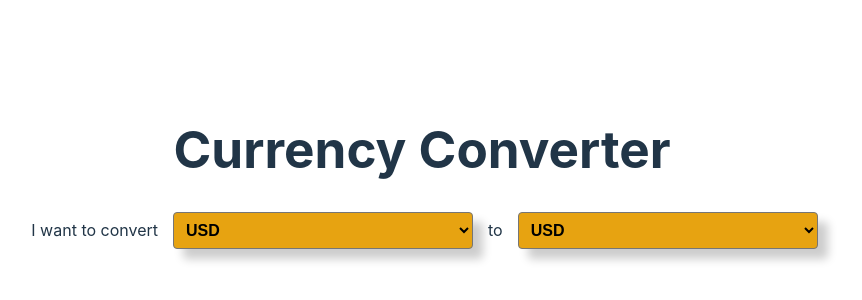
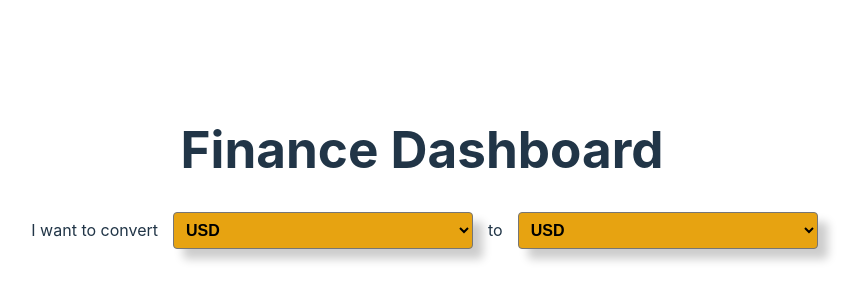
Before and after one commit to OPR38/Finance-Dashboard, a React (Vite) app: page / in a window 1280 px wide. Shown: the part 222-522 px from the top of the page, without its empty margins (218-1080 px from the left). Built offline with nearby package versions, Linux system fonts and the light colour scheme.

Commit message:
changing info

```diff
--- a/index.html
+++ b/index.html
@@ -3,7 +3,7 @@
   <head>
     <meta charset="UTF-8" />
     <meta name="viewport" content="width=device-width, initial-scale=1.0" />
-    <title>Currency Converter 1</title>
+    <title>Finance Dashboard</title>
   </head>
   <body>
     <div id="root"></div>
--- a/src/App.jsx
+++ b/src/App.jsx
@@ -1,46 +1,14 @@
 import './App.css';
 import { useEffect } from "react";
 
-// mine own ex 5
-// function handleHover(){
-//   alert('Just click!!');
-// }
-
-
 function App() {
-
-  // ex 5
-  // function handleClick(){
-  //   alert('Clicked!!');
-  // }
-
-  //ex 6
-  // function handleChange(){
-  //    alert('New option selected')
-  // }
-
-  //eg of Hook
-  //first is function, second is array
-  //()=> {} this is arrow function
   useEffect(()=> {
     console.log('Making API Request');
   },[]);
 
   return (
     <>
-      <h1>Currency Converter</h1>
-      {/* <button onMouseOver={handleHover}>
-        Click me
-      </button> */}
-      {/* <select name="currency" id="currencySelect" onChange={handleChange}>
-      <option value="usd">USD</option>
-      <option value="jpy">JPY</option>
-      <option value="sgd">SGD</option>
-      <option value="myr">MYR</option>
-      </select> */}
-      {/* <button onClick={handleClick}>
-        Click me
-      </button> */}
+      <h1>Finance Dashboard</h1>
     </>
   )
 
--- a/src/CurrencyDropdown.jsx
+++ b/src/CurrencyDropdown.jsx
@@ -1,5 +1,4 @@
 import './CurrencyStyling.css';
-//import { useEffect } from "react";
 
 function App() {
     return (
--- a/vite.config.js
+++ b/vite.config.js
@@ -4,6 +4,6 @@ import react from '@vitejs/plugin-react'
 // https://vitejs.dev/config/
 export default defineConfig({
   plugins: [react()],
-  base: '/testing-Currency/',
+  base: '/Fianace-Dashboard',
 
 })
```
